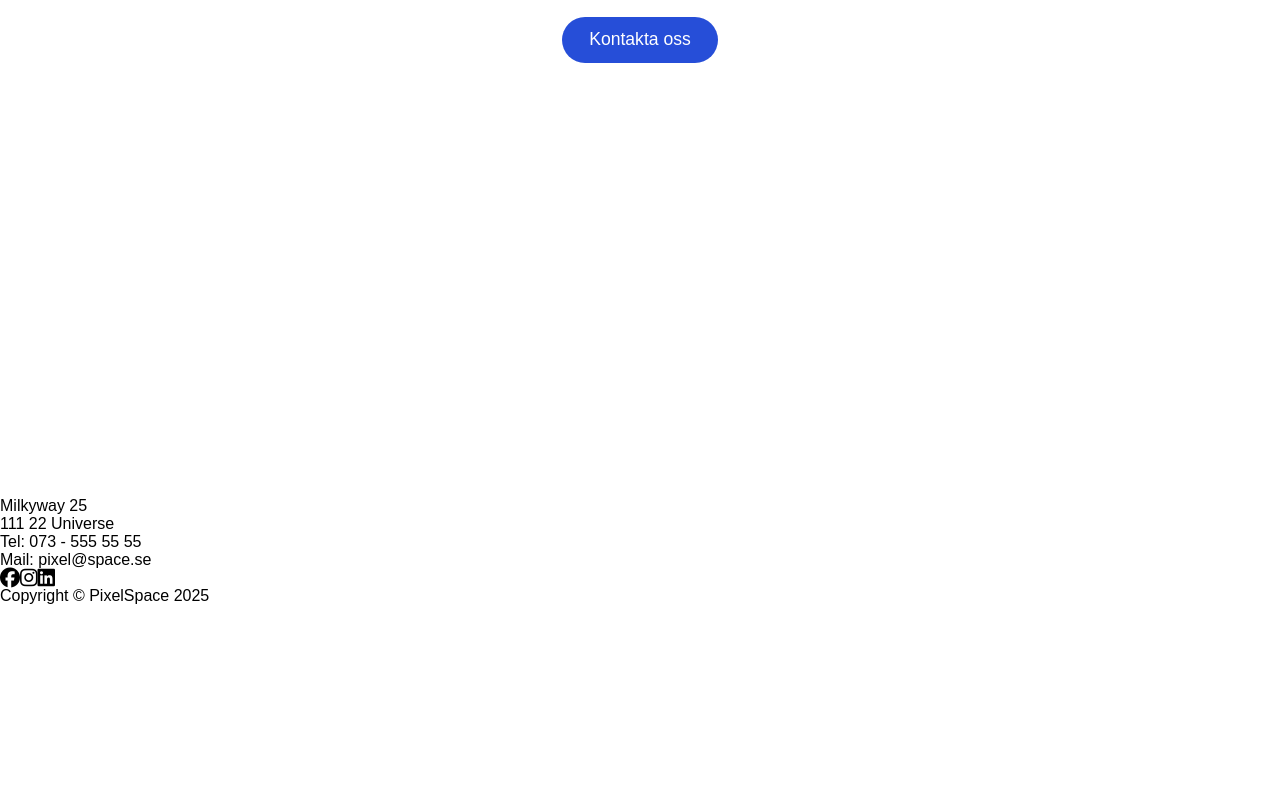
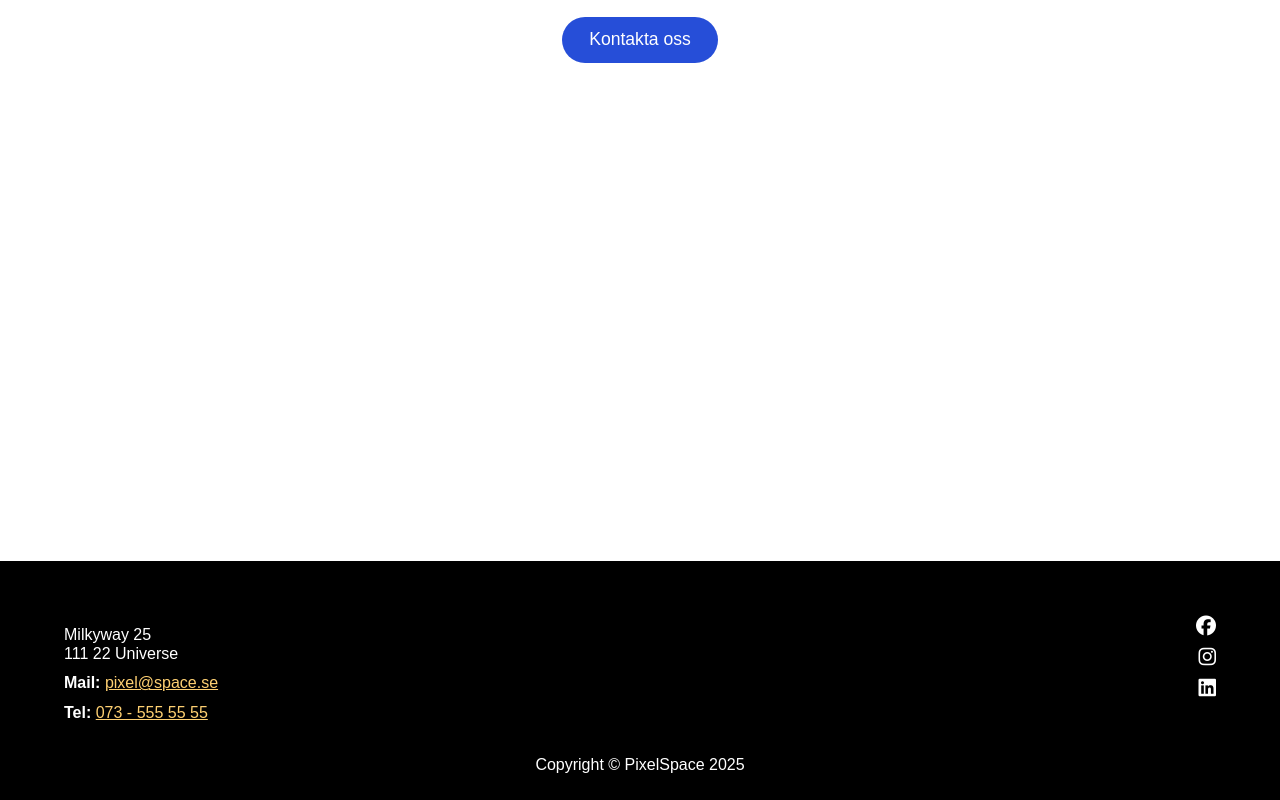
Before and after one commit to MariaHellsen/PixelSpace, a website built with Vite: page index.html in a window 1280 px wide. Shown: the part 1173-1973 px from the top of the page. Before the commit the page ends 1778 px from the top, so only its background shows below. Built offline with nearby package versions, Linux system fonts and the light colour scheme.

Commit message:
Add css styling on footer

```diff
--- a/src/footer.js
+++ b/src/footer.js
@@ -2,16 +2,19 @@ export const createHtmlFooter = () => {
   const footer = document.getElementById("footer");
 
   const adressContainer = document.createElement("section");
+  adressContainer.className = "adress";
   const adress = document.createElement("p");
   adress.innerHTML = "Milkyway 25 </br> 111 22 Universe";
 
   const mail = document.createElement("p");
-  mail.innerHTML = "Mail: pixel@space.se";
+  mail.innerHTML = "<strong>Mail:</strong> <a href='#'>pixel@space.se</a>";
 
   const tel = document.createElement("p");
-  tel.innerHTML = "Tel: 073 - 555 55 55 ";
+  tel.innerHTML = "<strong>Tel:</strong> <a href='#'>073 - 555 55 55</a>";
 
   const socialContainer = document.createElement("section");
+  socialContainer.className = "socialmedia";
+
   const facebook = document.createElement("i");
   facebook.classList.add("fa-brands", "fa-facebook", "fa-lg");
 
@@ -22,10 +25,14 @@ export const createHtmlFooter = () => {
   linkedin.classList.add("fa-brands", "fa-linkedin", "fa-lg");
 
   const copyright = document.createElement("p");
+  copyright.className = "copyright";
   copyright.innerHTML = "Copyright &#169; PixelSpace 2025";
 
   socialContainer.append(facebook, instagram, linkedin);
-  adressContainer.append(adress, tel, mail);
+  adressContainer.append(adress, mail, tel);
 
-  footer.append(adressContainer, socialContainer, copyright);
+  const socialAndAdressContainer = document.createElement("div");
+  socialAndAdressContainer.append(adressContainer, socialContainer);
+
+  footer.append(socialAndAdressContainer, copyright);
 };
--- a/src/style.css
+++ b/src/style.css
@@ -197,6 +197,47 @@ li a {
   }
 }
 
+#footer {
+  padding: 5% 5% 2% 5%;
+  margin-top: 5%;
+  background-color: #000000;
+  color: var(--white);
+
+  a {
+    color: var(--primary-color);
+
+    &:hover {
+      color: var(--white);
+    }
+  }
+
+  div {
+    display: flex;
+    justify-content: space-between;
+  }
+
+  .adress {
+    display: flex;
+    flex-direction: column;
+    gap: 10px;
+    line-height: 1.2rem;
+    width: 33%;
+  }
+
+  .copyright {
+    text-align: center;
+    padding-top: 3%;
+  }
+
+  .socialmedia {
+    display: flex;
+    flex-direction: column;
+    text-align: right;
+    gap: 30px;
+    width: 33%;
+  }
+}
+
 @media (max-width: 1024px) {
   .hamburger {
     display: block;
```
